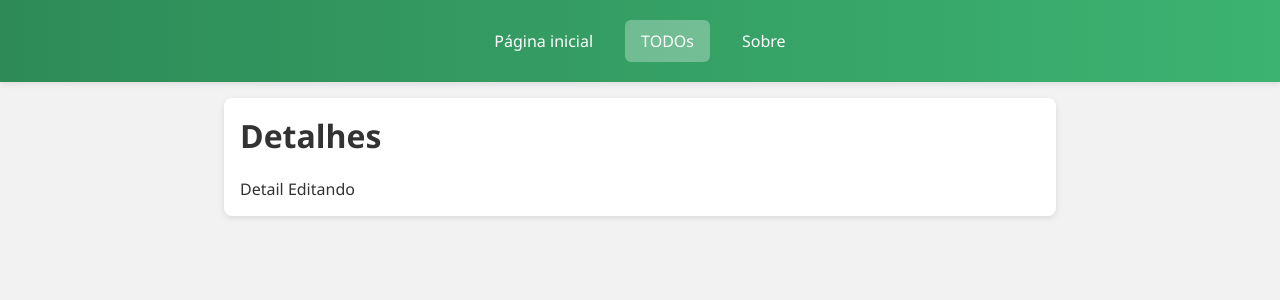
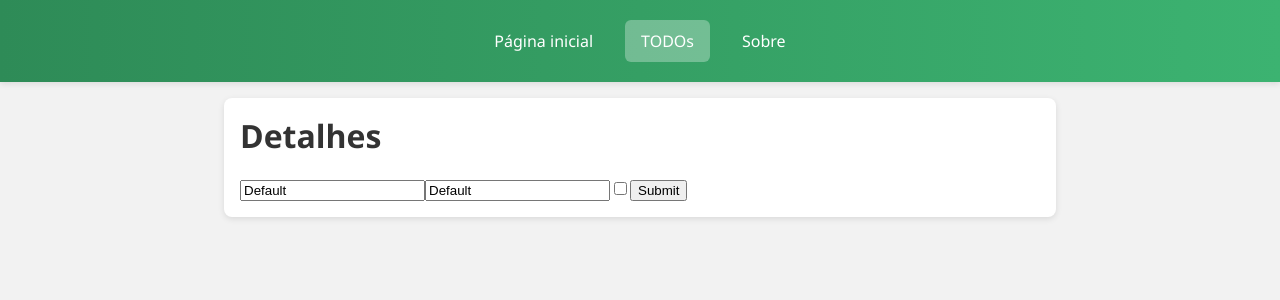
Before and after one commit to lvsouza/curso-base-de-react, a React (Vite) app: page /todos/detalhe/1 in a window 1280 px wide. Both pictures are taken after a click on the button "Entrar". Shown: the top 300 px of the page. Built offline with nearby package versions, Linux system fonts and the light colour scheme; what miragejs would draw is missing.

Commit message:
feat: add react-hook-form

```diff
--- a/package.json
+++ b/package.json
@@ -13,6 +13,7 @@
     "axios": "^1.9.0",
     "react": "^19.1.0",
     "react-dom": "^19.1.0",
+    "react-hook-form": "^7.58.1",
     "react-router": "^7.6.1"
   },
   "devDependencies": {
--- a/src/pages/private/todos/TodoDetail.tsx
+++ b/src/pages/private/todos/TodoDetail.tsx
@@ -1,4 +1,5 @@
 import { useParams } from 'react-router';
+import { useForm } from 'react-hook-form';
 
 import { PageLayout } from '../../../shared/layout/page-layout/PageLayout';
 
@@ -6,10 +7,26 @@
 export const TodoDetail = () => {
   const { id } = useParams();
 
+  const { register, handleSubmit, } = useForm({
+    defaultValues: {
+      label: 'Default',
+      description: 'Default',
+      complete: false,
+    }
+  });
+
 
   return (
     <PageLayout title='Detalhes'>
-      Detail {id === 'adicionar' ? 'Adicionando' : 'Editando'}
+      <form onSubmit={handleSubmit((data) => console.log(data))}>
+        <input {...register('label')} />
+        <input {...register('description')} />
+        <input type='checkbox' {...register('complete')} />
+
+        <button type='submit'>
+          Submit
+        </button>
+      </form>
     </PageLayout>
   );
 };
```
Also changed, not shown: 1 other file (tests, documents, lock files or other folders).
